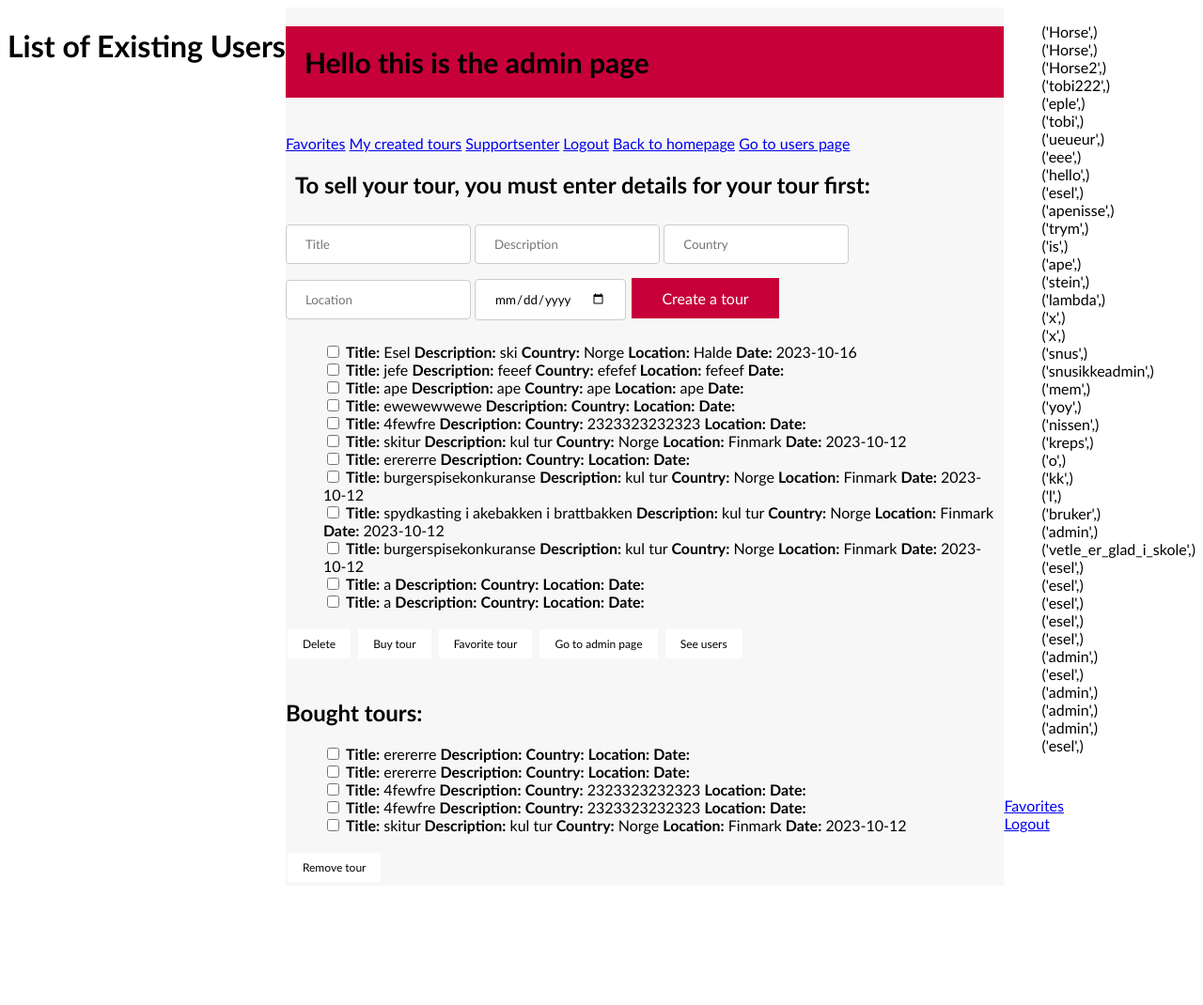
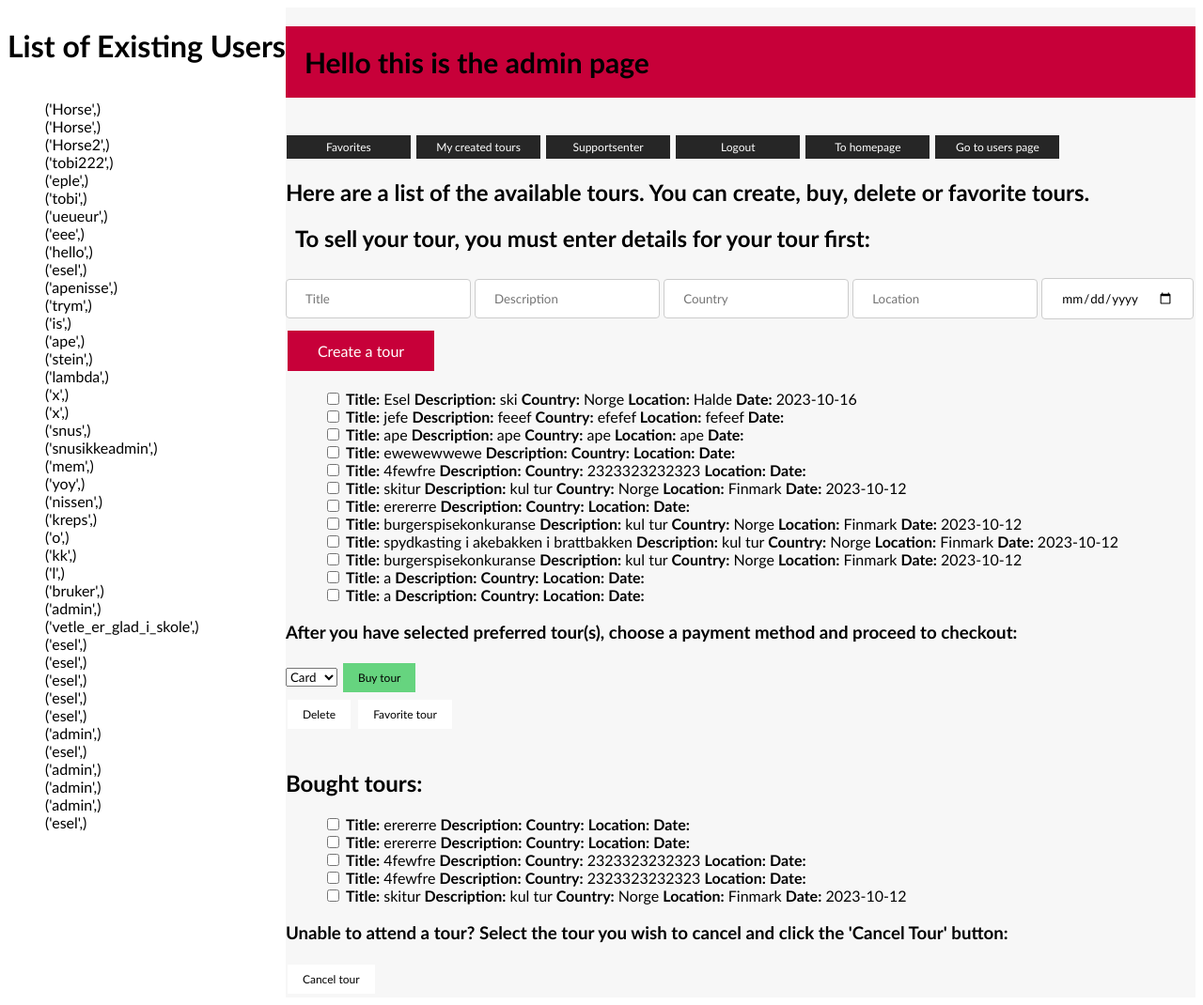
Before and after one commit to mapclean9r/Software, a Flask app: page /adminpage in a window 1280 px wide. Shown: the whole page at 94% size. Before the commit the page ends 929 px from the top, so only its background shows below. Run offline with Flask 3, Linux system fonts and the light colour scheme; data comes from the database, SQL or seed files in the repository; both versions use the stored data as it was after the commit.

Commit message:
Admin page is now up to speed with homepage, but with the added deletion, see users features

```diff
--- a/src/frontend/templates/adminpage.html
+++ b/src/frontend/templates/adminpage.html
@@ -20,14 +20,14 @@
     <a href="{{ url_for('support_senter') }}" class="top_links_styling">Supportsenter</a>
     <a href="{{ url_for('index') }}" class="top_links_styling">Logout</a>
         {% if is_admin %}
-            <a href="{{ url_for('homepage') }}" class="top_links_styling">Back to homepage</a>
+            <a href="{{ url_for('homepage') }}" class="top_links_styling">To homepage</a>
             <a href="{{ url_for('users') }}" class="top_links_styling">Go to users page</a>
 
         {% else %}
 
         {% endif %}
 
-
+    <h2>Here are a list of the available tours. You can create, buy, delete or favorite tours.</h2>
     <h2 id="instruction">To sell your tour, you must enter details for your tour first:</h2>
     <form action="/admin_create_a_tour" method="POST" id="form_create_tour_input">
 
@@ -41,7 +41,7 @@
 
     <form action="/admin_checkbox_tour" method="POST" id="available_tours">
         <ul>
-            {% for tour in list_of_tours%}
+            {% for tour in list_of_tours %}
             <li>
                 <input type="checkbox" name="checkbox_row" value="{{ tour[0] }}">
                 <strong>Title:</strong> {{ tour[1] }}
@@ -52,14 +52,14 @@
             </li>
             {% endfor %}
         </ul>
+        <h3>After you have selected preferred tour(s), choose a payment method and proceed to checkout:</h3>
+        <select id="dropdown">
+            <option value="valg1">Card</option>
+            <option value="valg2">Vipps</option>
+        </select>
+        <button type="submit" name="handle_action" value="buy" class="checkbox_buy_button_styling">Buy tour</button><br>
         <button type="submit" name="handle_action" value="delete" class="checkbox_button_styling">Delete</button>
-        <button type="submit" name="handle_action" value="buy" class="checkbox_button_styling">Buy tour</button>
         <button type="submit" name="handle_action" value="favorite" class="checkbox_button_styling">Favorite tour</button>
-        <button type="submit" name="handle_action" value="admin" class="checkbox_button_styling">Go to admin page</button>
-
-        {% if is_admin %}
-        <button type="submit" name="handle_action" value="users" class="checkbox_button_styling">See users</button> <br>
-        {% endif %}
 
     </form> <br>
 
@@ -78,7 +78,8 @@
             </li>
             {% endfor %}
         </ul>
-        <button type="submit" name="handle_action" value="delete" class="checkbox_button_styling">Remove tour</button>
+        <h3>Unable to attend a tour? Select the tour you wish to cancel and click the 'Cancel Tour' button:</h3>
+        <button type="submit" name="handle_action" value="delete" class="checkbox_button_styling">Cancel tour</button>
     </form>
     </div>
 
@@ -94,12 +95,6 @@
 
 
 
-    <!-- Logut knappen bare sender en tilbake til index-siden uten noen form for logutfunksjonalitet. -->
-    <div id="sidebar">
-        <a href="{{ url_for('favorites') }}">Favorites</a> <br>
-        <a href="{{ url_for('index') }}">Logout</a>
-    </div>
-
 </div>
 </body>
 
--- a/src/frontend/templates/homepage.html
+++ b/src/frontend/templates/homepage.html
@@ -29,8 +29,6 @@
         {% endif %}
 
     <h2>Here are a list of the available tours. You can create, buy, delete or favorite tours.</h2>
-    <form action="/create_a_tour" method="POST">
-
     <h2 id="instruction">To sell your tour, you must enter details for your tour first:</h2>
     <form action="/create_a_tour" method="POST" id="form_create_tour_input">
 
@@ -85,7 +83,7 @@
         <button type="submit" name="handle_action" value="delete" class="checkbox_button_styling">Cancel tour</button>
     </form>
 
-    </form>
+
     </div>
 
 
--- a/src/static/css/adminpage.css
+++ b/src/static/css/adminpage.css
@@ -44,6 +44,7 @@
     box-sizing: border-box;
 }
 
+
 .tour_button_styling{
   background-color: #C70039;
   border: none;
@@ -68,6 +69,35 @@
   display: inline-block;
   font-size: 12px;
   margin: 4px 2px;
+  cursor: pointer;
+}
+
+
+.checkbox_buy_button_styling{
+  background-color: #66d47f;
+  border: none;
+  color: black;
+  padding: 8px 16px;
+  text-align: center;
+  text-decoration: none;
+  display: inline-block;
+  font-size: 12px;
+  margin: 4px 2px;
+  cursor: pointer;
+}
+
+
+.top_links_styling{
+  background-color: #262626;
+  border: none;
+  color: white;
+  padding: 5px 16px;
+  width: 100px;
+  text-align: center;
+  text-decoration: none;
+  display: inline-block;
+  font-size: 12px;
+  margin: 1px 1px;
   cursor: pointer;
 }
 
```
Also changed, not shown: src/backend/database/database.db.
